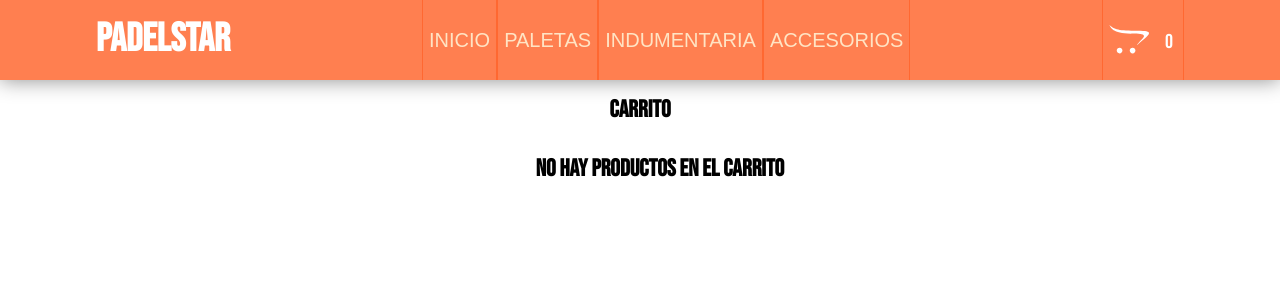
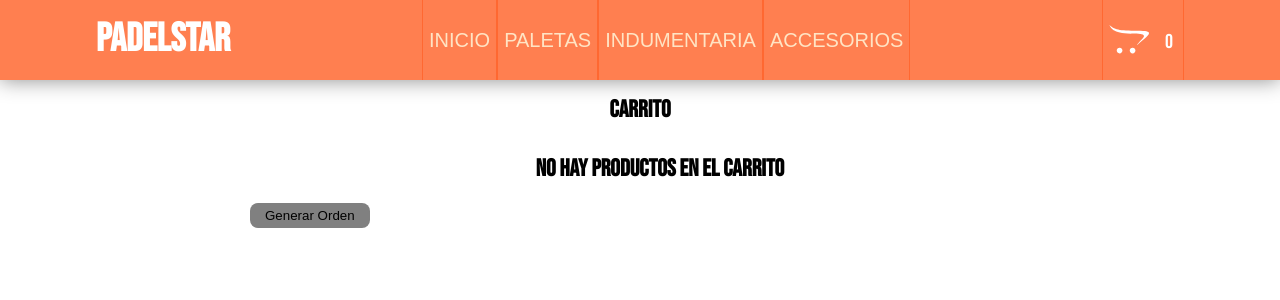
Before and after one commit to EmirMaya/padelstar, a React (Create React App) app: page /cart in a window 1280 px wide. Shown: the top 300 px of the page. Built offline with nearby package versions, Linux system fonts and the light colour scheme.

Commit message:
desafio firebase 2

```diff
--- a/src/components/Cart/Cart.js
+++ b/src/components/Cart/Cart.js
@@ -93,7 +93,7 @@ const Cart = () => {
                 }
                 {total === 0 && <h2>No hay productos en el carrito</h2>}
                 {total !== 0 && <li className="cart-list">Total: $ {total}</li>}
-                {/* <button className="button-cart-list" onClick={() => createOrder()}>Generar Orden</button> */}
+                <button className="button-cart-list" onClick={() => createOrder()}>Generar Orden</button>
             </ul>
         </div >
     )
```
